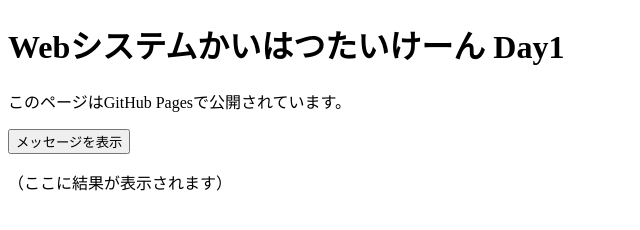
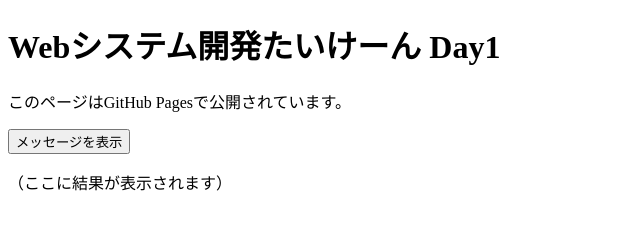
Before and after one commit to marsago5030-stack/daisho, a plain HTML site: page daisho-day1/index.html in a window 1280 px wide. Shown: the whole page, without its empty margins (0-640 px from the left). Drawn offline with Linux system fonts and the light colour scheme.

Commit message:
20251016

```diff
--- a/daisho-day1/index.html
+++ b/daisho-day1/index.html
@@ -8,7 +8,7 @@
     </head>
     <body>
         <main class="container">
-            <h1>Webシステムかいはつたいけーん Day1</h1>
+            <h1>Webシステム開発たいけーん Day1</h1>
             <p>このページはGitHub Pagesで公開されています。</p>
             <button id="helloBtn">メッセージを表示</button>
             <p id="message" class="message">（ここに結果が表示されます）</p>
```
